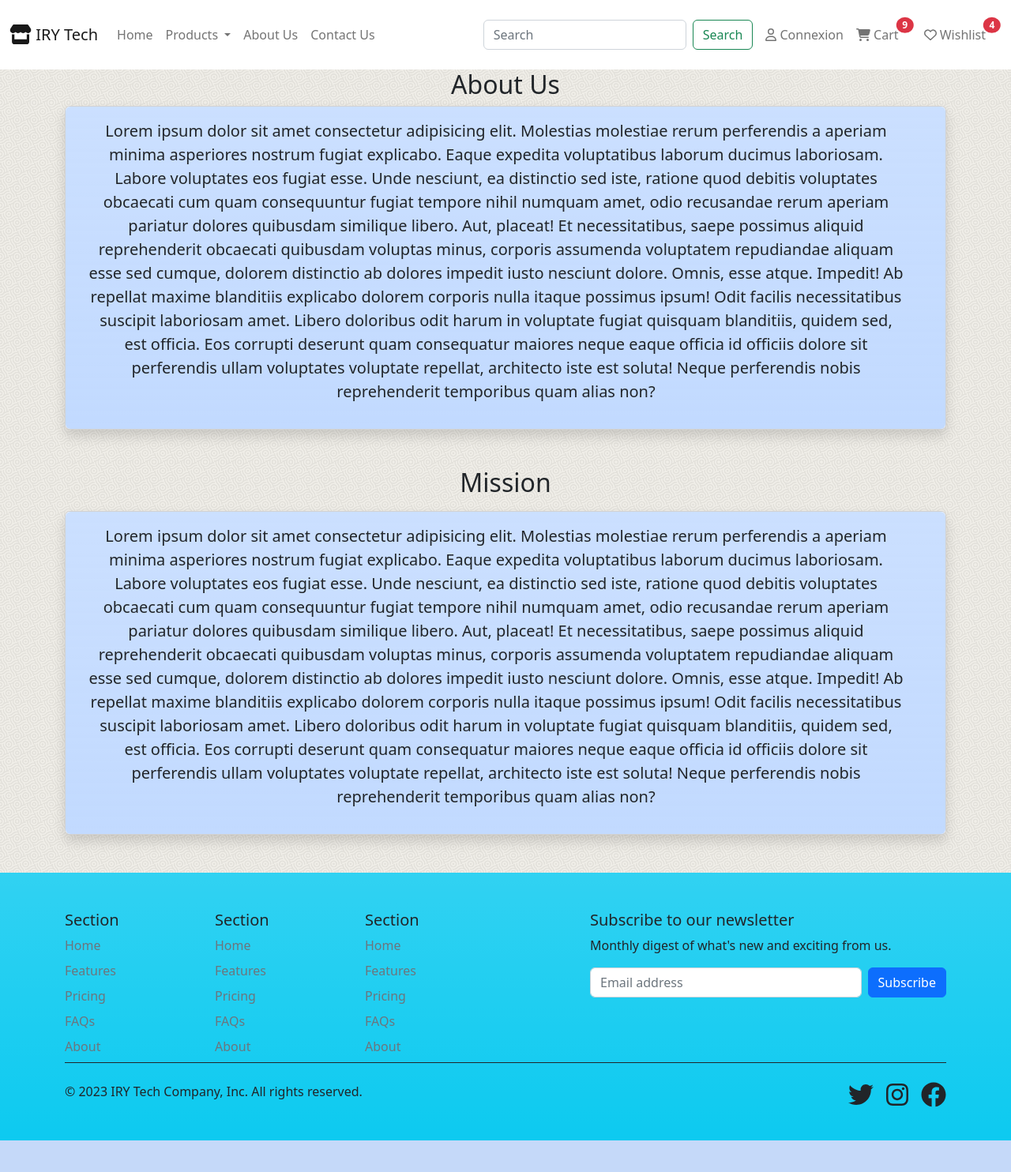
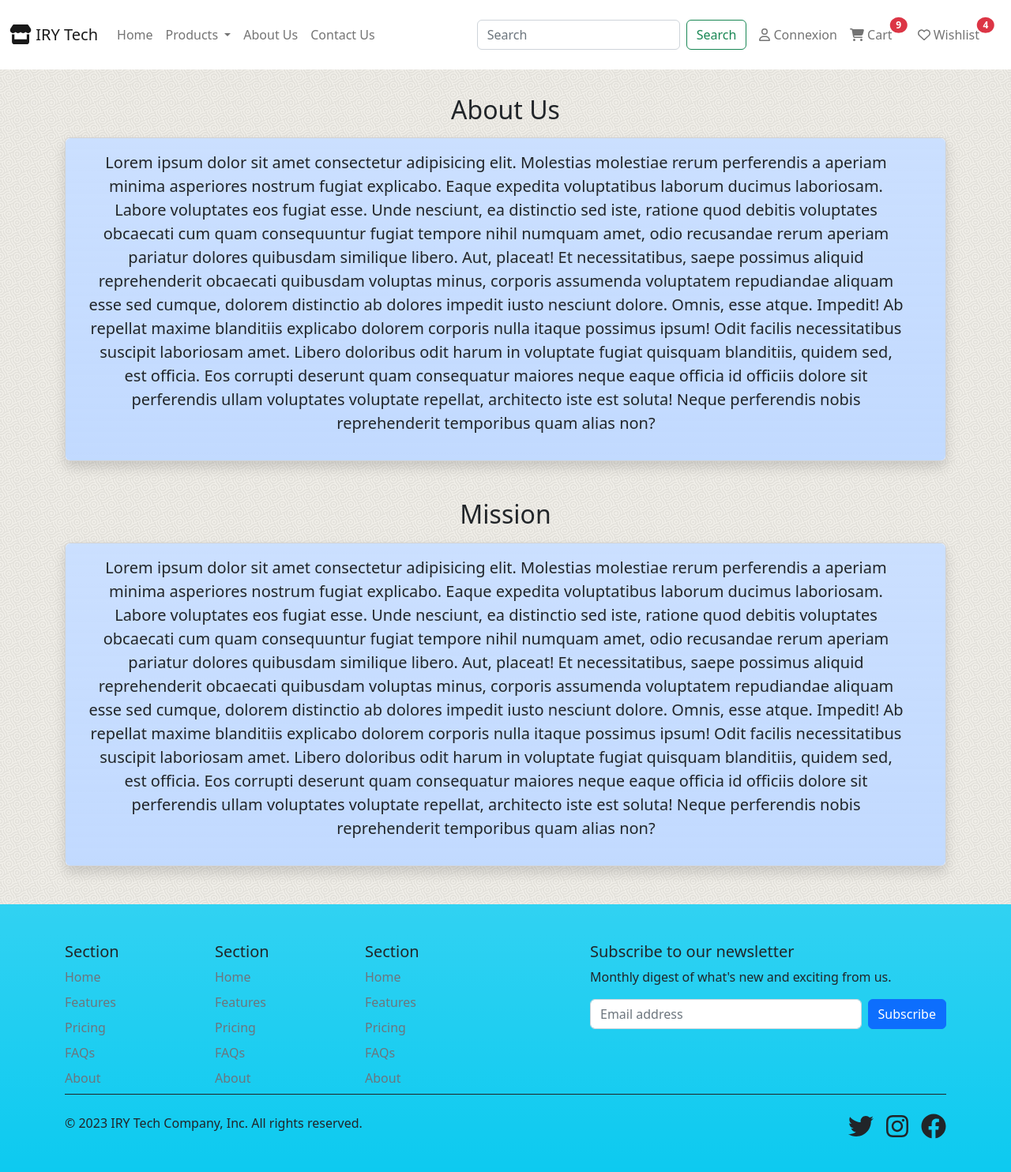
Before and after one commit to elghallali/EShop, a Django app: page /about/ in a window 1280 px wide. Shown: the whole page at 79% size. Before the commit the page ends 1444 px from the top, so only its background shows below. Run offline with Django 4.2, Linux system fonts and the light colour scheme; some libraries are stand-ins or nearby versions.

Commit message:
Update project

```diff
--- a/core/templates/about.html
+++ b/core/templates/about.html
@@ -4,8 +4,9 @@
 {% block title %}About Us{% endblock title %}
 
 {% block main-content %}
-    <div class="container mt-3">
-        <h2 class="text-center mb-2">About Us</h2>
+    <br>
+    <div class="container mt-4">
+        <h2 class="text-center my-3">About Us</h2>
         <div class="card mb-5 shadow">
             <div class="card-body bg-gradient bg-primary bg-opacity-25 rounded">
                 <div class="row container">
--- a/core/templates/base.html
+++ b/core/templates/base.html
@@ -109,7 +109,7 @@
                         <li class="nav-item position-relative me-3">
                             <a class="nav-link" href="{% url 'show-cart'%}"><i class="fa-solid fa-cart-shopping"></i> Cart<span class="position-absolute top-25 start-100 translate-middle badge rounded-circle bg-danger">9</span></a>
                         </li>
-                        <li class="nav-item position-relative me-2">
+                        <li class="nav-item position-relative me-3">
                             <a class="nav-link"><i class="fa-regular fa-heart"></i> Wishlist<span class="position-absolute top-25 start-100 translate-middle badge rounded-circle bg-danger">4</span></a>
                         </li>
                     </ul>
--- a/core/templates/home.html
+++ b/core/templates/home.html
@@ -6,7 +6,7 @@
 
 
 {% block carousel %}
-    <div id="myCarousel" class="carousel slide" data-bs-ride="carousel">
+    <div id="myCarousel" class="carousel slide mt-4" data-bs-ride="carousel">
         <div class="carousel-indicators">
             <button type="button" data-bs-target="#myCarousel" data-bs-slide-to="0" class="active" aria-current="true" aria-label="Slide 1"></button>
             <button type="button" data-bs-target="#myCarousel" data-bs-slide-to="1" aria-label="Slide 2"></button>
```
